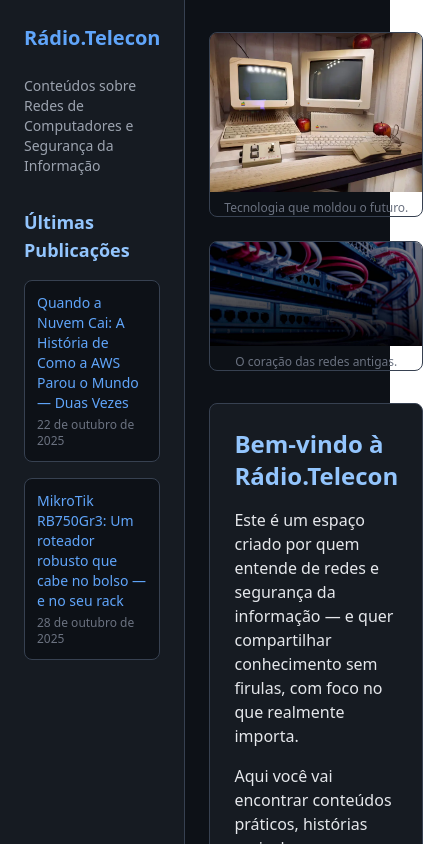
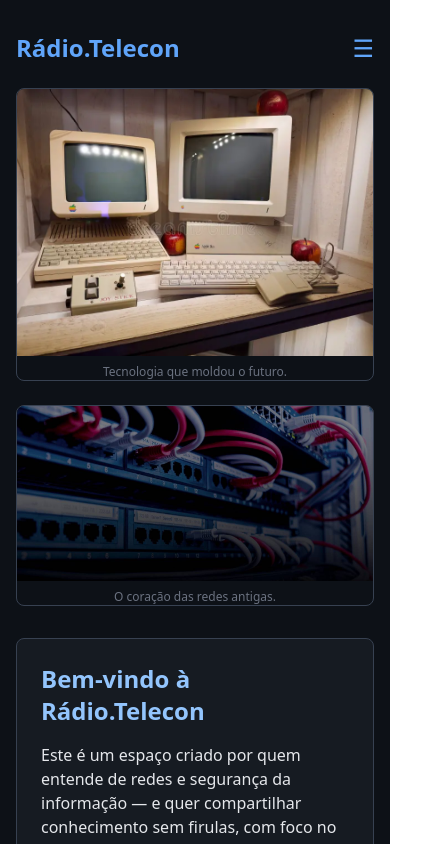
Before and after one commit to cicerosousaleandro/radio-telecon, a React (Create React App) app: page / in a window 390 px wide. Shown: the top 844 px of the page, 447 px wide, since content can reach past the window. Built offline with nearby package versions, Linux system fonts and the light colour scheme.

Commit message:
Ataualização na visualização mobile

```diff
--- a/src/App.js
+++ b/src/App.js
@@ -1,8 +1,9 @@
 // src/App.js
-import React from "react";
+import React, { useState } from "react";
 import { Link } from "react-router-dom";
 
 function App() {
+  const [sidebarOpen, setSidebarOpen] = useState(false);
   const posts = [
     {
       id: 1,
@@ -19,29 +20,65 @@ function App() {
   ];
 
   return (
-    <div className="min-h-screen bg-[#0d1117] text-gray-200 flex">
+    <div className="min-h-screen bg-[#0d1117] text-gray-200 flex flex-col md:flex-row">
+      {/* Overlay escuro (só em mobile) */}
+      {sidebarOpen && (
+        <div
+          className="fixed inset-0 bg-black bg-opacity-50 z-40 md:hidden"
+          onClick={() => setSidebarOpen(false)}
+        ></div>
+      )}
+
       {/* Sidebar */}
-      <aside className="w-64 bg-[#161b22] border-r border-gray-700 p-6">
-        <h2 className="text-xl font-bold text-blue-400 mb-6">Rádio.Telecon</h2>
-        <p className="text-sm text-gray-400 mb-8">Conteúdos sobre Redes de Computadores e Segurança da Informação</p>
+      <aside
+        className={`fixed md:static inset-y-0 left-0 z-50 w-64 bg-[#161b22] border-r border-gray-700 p-6 transform transition-transform duration-300 ease-in-out
+          ${sidebarOpen ? 'translate-x-0' : '-translate-x-full'}
+          md:translate-x-0`}
+      >
+        <div className="flex justify-between items-center mb-6">
+          <h2 className="text-xl font-bold text-blue-400">Rádio.Telecon</h2>
+          <button
+            onClick={() => setSidebarOpen(false)}
+            className="md:hidden text-gray-400 hover:text-white text-xl"
+            aria-label="Fechar menu"
+          >
+            &times;
+          </button>
+        </div>
+        <p className="text-sm text-gray-400 mb-8 hidden md:block">
+          Conteúdos sobre Redes de Computadores e Segurança da Informação
+        </p>
 
         <h3 className="text-lg font-semibold text-blue-300 mb-4">Últimas Publicações</h3>
-        <div className="space-y-4">
+        <div className="space-y-3">
           {posts.map(post => (
             <Link
               key={post.id}
               to={`/post/${post.id}`}
-              className="block p-3 rounded-lg bg-[#0d1117] hover:bg-[#161b22] border border-gray-700 transition"
+              onClick={() => setSidebarOpen(false)}
+              className="block p-2 rounded hover:bg-[#0d1117] border border-gray-700 text-sm"
             >
-              <h4 className="text-sm font-medium text-blue-400">{post.title}</h4>
-              <p className="text-xs text-gray-500 mt-1">{post.date}</p>
+              <h4 className="font-medium text-blue-400 truncate">{post.title}</h4>
+              <p className="text-xs text-gray-500 mt-1 md:hidden">{post.date}</p>
             </Link>
           ))}
         </div>
       </aside>
 
       {/* Main content */}
-      <main className="flex-1 container mx-auto px-6 py-8 max-w-4xl">
+      <main className="flex-1 container mx-auto px-4 py-8 md:px-6 max-w-4xl">
+        {/* Cabeçalho com botão hamburguer (só em mobile) */}
+        <header className="md:hidden mb-6 flex justify-between items-center">
+          <h1 className="text-2xl font-bold text-blue-400">Rádio.Telecon</h1>
+          <button
+            onClick={() => setSidebarOpen(true)}
+            className="text-blue-400 text-2xl focus:outline-none"
+            aria-label="Abrir menu"
+          >
+            ☰
+          </button>
+        </header>
+
         {/* Banner com fotos antigas */}
         <div className="grid grid-cols-1 md:grid-cols-2 gap-6 mb-8">
           <div className="rounded-lg overflow-hidden border border-gray-700">
```
